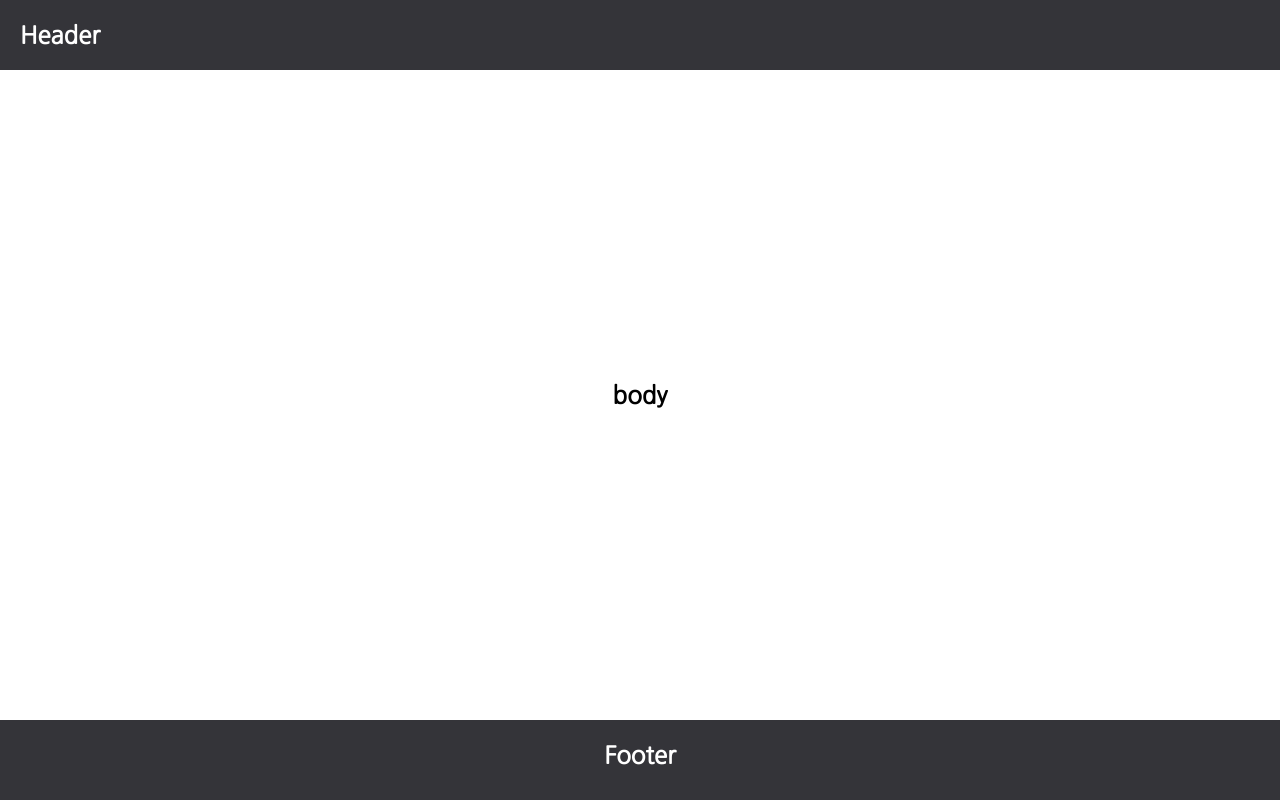
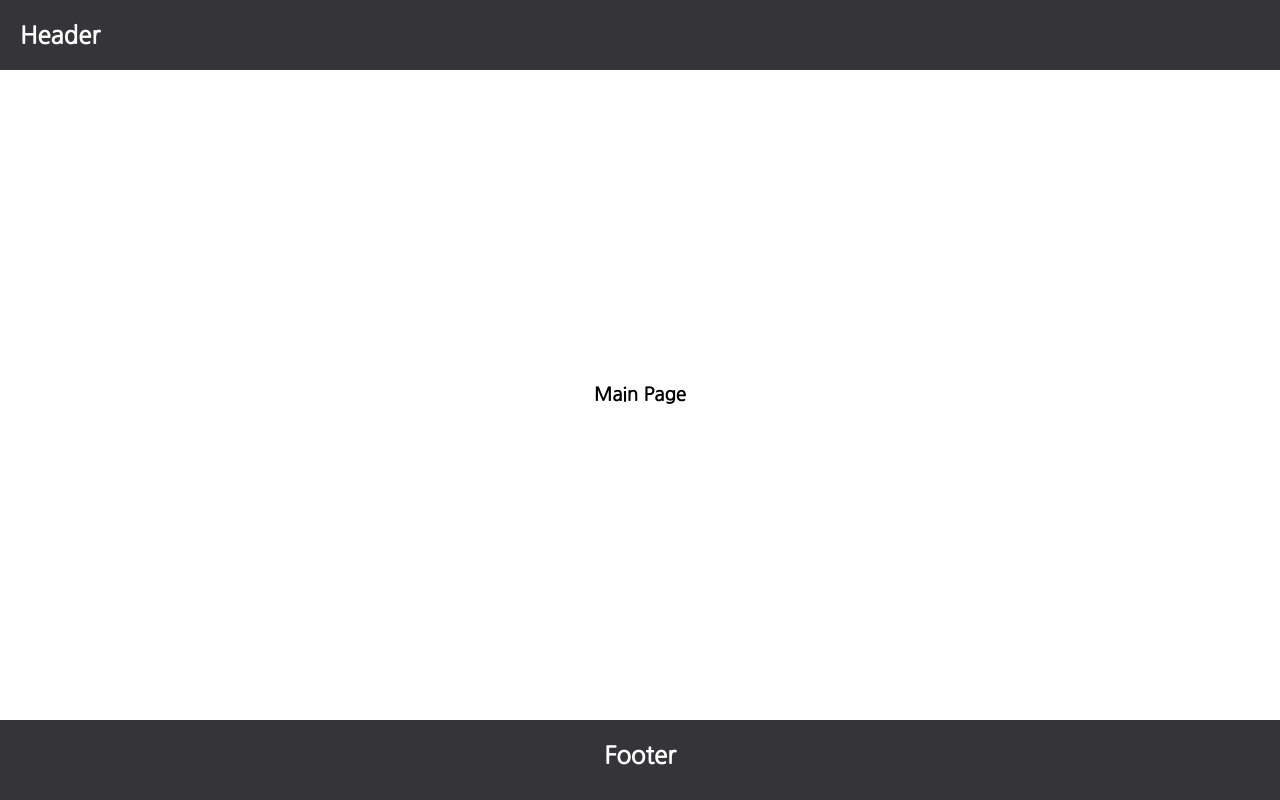
Before and after one commit to sanjeonsujeon/frontEnd, a React (Create React App) app in the folder Dufs-FrontEnd/: page / in a window 1280 px wide. Built offline with nearby package versions, Linux system fonts and the light colour scheme.

Commit message:
main 페이지 작성

```diff
--- a/Dufs-FrontEnd/src/App.js
+++ b/Dufs-FrontEnd/src/App.js
@@ -2,13 +2,14 @@ import logo from './logo.svg';
 import './App.css';
 import Header from "./pages/Header"
 import Footer from "./pages/Footer"
+import Main from "./pages/Main"
 
 function App() {
   return (
     <div className="wrapper">
       <Header />
       <div className='contentWrapper'>
-        <h2>body</h2>
+        <Main />
       </div>
       <Footer />
     </div>
--- /dev/null
+++ b/Dufs-FrontEnd/src/pages/Main.jsx
@@ -0,0 +1,10 @@
+import React from 'react';
+const Main = (props) => {
+	return (
+		<>
+			<h3>Main Page</h3>
+		</>
+	);
+};
+
+export default Main;
```
